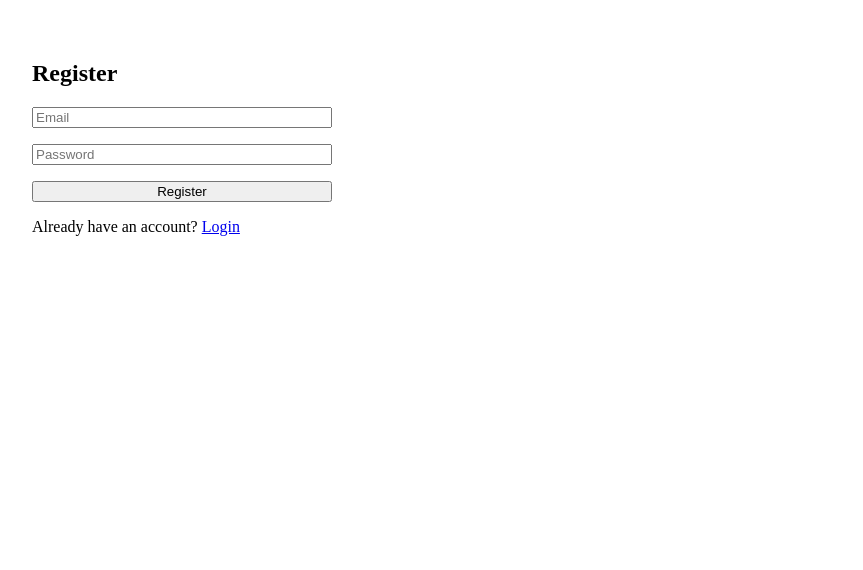
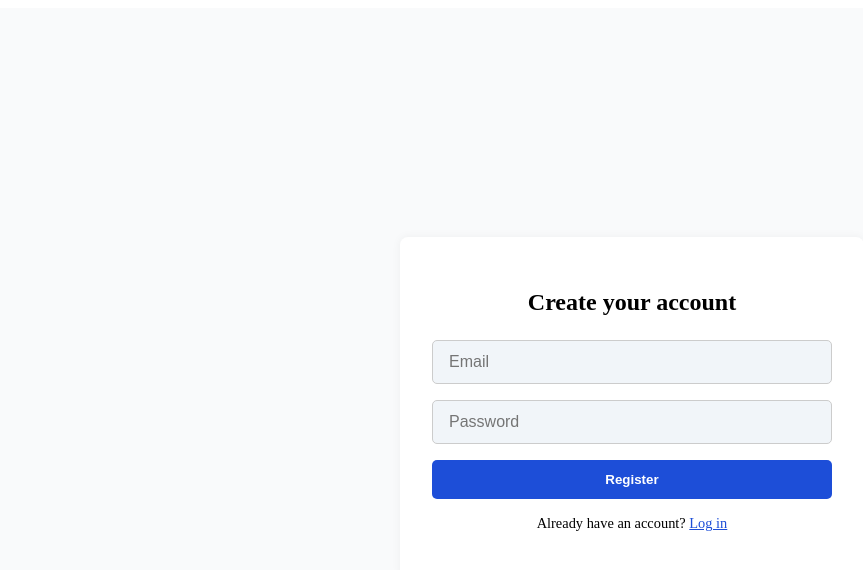
Before and after one commit to 1109inc/knowledge-base-platform, a React (Create React App) app in the folder client/: page /register in a window 1280 px wide. Shown: the top 570 px of the page, without its empty margins (8-871 px from the left). Built offline with nearby package versions, Linux system fonts and the light colour scheme.

Commit message:
Added register page UI

```diff
--- a/client/src/pages/Register.jsx
+++ b/client/src/pages/Register.jsx
@@ -1,6 +1,6 @@
 import { useState } from "react";
 import axios from "../api/axios";
-import { useNavigate } from "react-router-dom";
+import { useNavigate, Link } from "react-router-dom";
 
 const Register = () => {
   const navigate = useNavigate();
@@ -26,6 +26,7 @@ const Register = () => {
     try {
       const res = await axios.post("/auth/register", formData);
       localStorage.setItem("token", res.data.token);
+      localStorage.setItem("userEmail", res.data.user.email);
       navigate("/dashboard");
     } catch (err) {
       console.error(err);
@@ -34,10 +35,11 @@ const Register = () => {
   };
 
   return (
-    <div style={{ padding: "2rem" }}>
-      <h2>Register</h2>
-      {error && <p style={{ color: "red" }}>{error}</p>}
-      <form onSubmit={handleSubmit} style={{ display: "flex", flexDirection: "column", gap: "1rem", maxWidth: "300px" }}>
+    <div style={styles.container}>
+      <div style={styles.card}>
+        <h2 style={styles.heading}>Create your account</h2>
+        {error && <p style={styles.error}>{error}</p>}
+        <form onSubmit={handleSubmit} style={styles.form}>
           <input
             type="email"
             name="email"
@@ -45,6 +47,7 @@ const Register = () => {
             value={formData.email}
             onChange={handleChange}
             required
+            style={styles.input}
           />
           <input
             type="password"
@@ -53,12 +56,72 @@ const Register = () => {
             value={formData.password}
             onChange={handleChange}
             required
+            style={styles.input}
           />
-        <button type="submit">Register</button>
+          <button type="submit" style={styles.button}>Register</button>
         </form>
-      <p>Already have an account? <a href="/">Login</a></p>
+        <p style={styles.footer}>
+          Already have an account? <Link to="/" style={styles.link}>Log in</Link>
+        </p>
+      </div>
     </div>
   );
 };
 
+const styles = {
+  container: {
+    display: "flex",
+    height: "100vh",
+    justifyContent: "center",
+    alignItems: "center",
+    background: "#f9fafb",
+  },
+  card: {
+    padding: "2rem",
+    width: "100%",
+    maxWidth: "400px",
+    background: "#fff",
+    boxShadow: "0 0 10px rgba(0,0,0,0.05)",
+    borderRadius: "8px",
+    textAlign: "center"
+  },
+  heading: {
+    marginBottom: "1.5rem",
+    fontSize: "1.5rem"
+  },
+  form: {
+    display: "flex",
+    flexDirection: "column",
+    gap: "1rem"
+  },
+  input: {
+    padding: "0.75rem 1rem",
+    fontSize: "1rem",
+    border: "1px solid #ccc",
+    borderRadius: "5px",
+    background: "#f1f5f9"
+  },
+  button: {
+    padding: "0.75rem",
+    background: "#1d4ed8",
+    color: "#fff",
+    fontWeight: "bold",
+    border: "none",
+    borderRadius: "5px",
+    cursor: "pointer"
+  },
+  error: {
+    color: "red",
+    marginBottom: "1rem"
+  },
+  footer: {
+    marginTop: "1rem",
+    fontSize: "0.9rem"
+  },
+  link: {
+    color: "#1d4ed8",
+    textDecoration: "underline"
+  }
+};
+
 export default Register;
```
Lines whose indentation alone changed are shown as unchanged.
